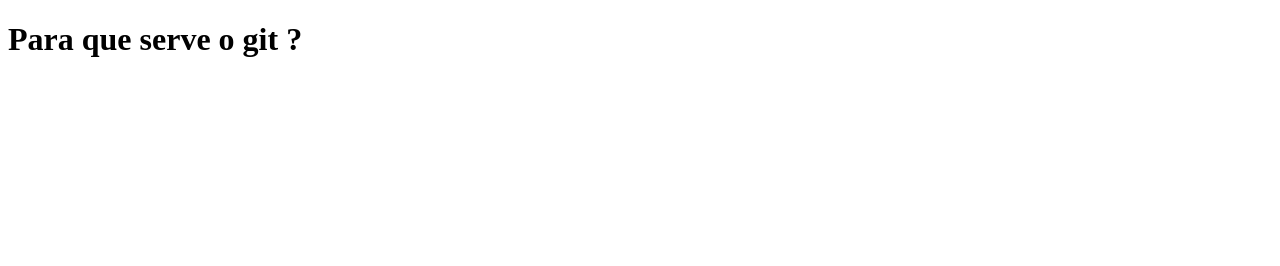
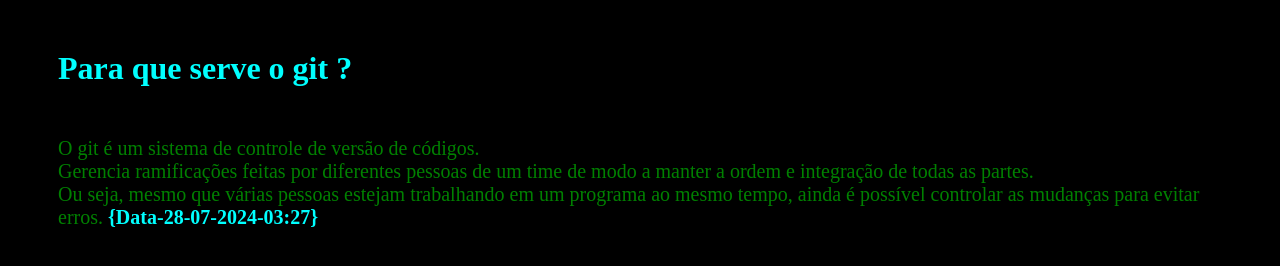
Before and after one commit to edskate/Para-que-serve-o-Git, a plain HTML site: page index.html in a window 1280 px wide. Drawn offline with Linux system fonts and the light colour scheme.

Commit message:
criando uma modificação e uma adicionada

```diff
--- a/index.html
+++ b/index.html
@@ -4,10 +4,13 @@
     <meta charset="UTF-8">
     <meta name="viewport" content="width=device-width, initial-scale=1.0">
     <title>Para que serve o git:</title>
+    <link rel="stylesheet" href="style.css">
 </head>
 <body>
     <h1>Para que serve o git ?</h1>
 
 
+
+    <p>O git é um sistema de controle de versão de códigos. <br> Gerencia ramificações feitas por diferentes pessoas de um time de modo a manter a ordem e integração de todas as partes. <br> Ou seja, mesmo que várias pessoas estejam trabalhando em um programa ao mesmo tempo, ainda é possível controlar as mudanças para evitar erros. <b>{Data-28-07-2024-03:27}</b></p>
 </body>
 </html>
--- /dev/null
+++ b/style.css
@@ -0,0 +1,20 @@
+body{
+    background-color:#000;
+}
+
+h1{
+    color: aqua;
+    text-shadow: 1px 2px 3px #000;
+    margin: 50px;
+
+}
+p{
+    margin: 50px;
+    color: green;
+    font-size: 20px;
+    text-shadow: 10px 20px 30px #000;
+}
+b{
+    color: aqua;
+    text-shadow: 1px 1px 1px #000;
+}
```
